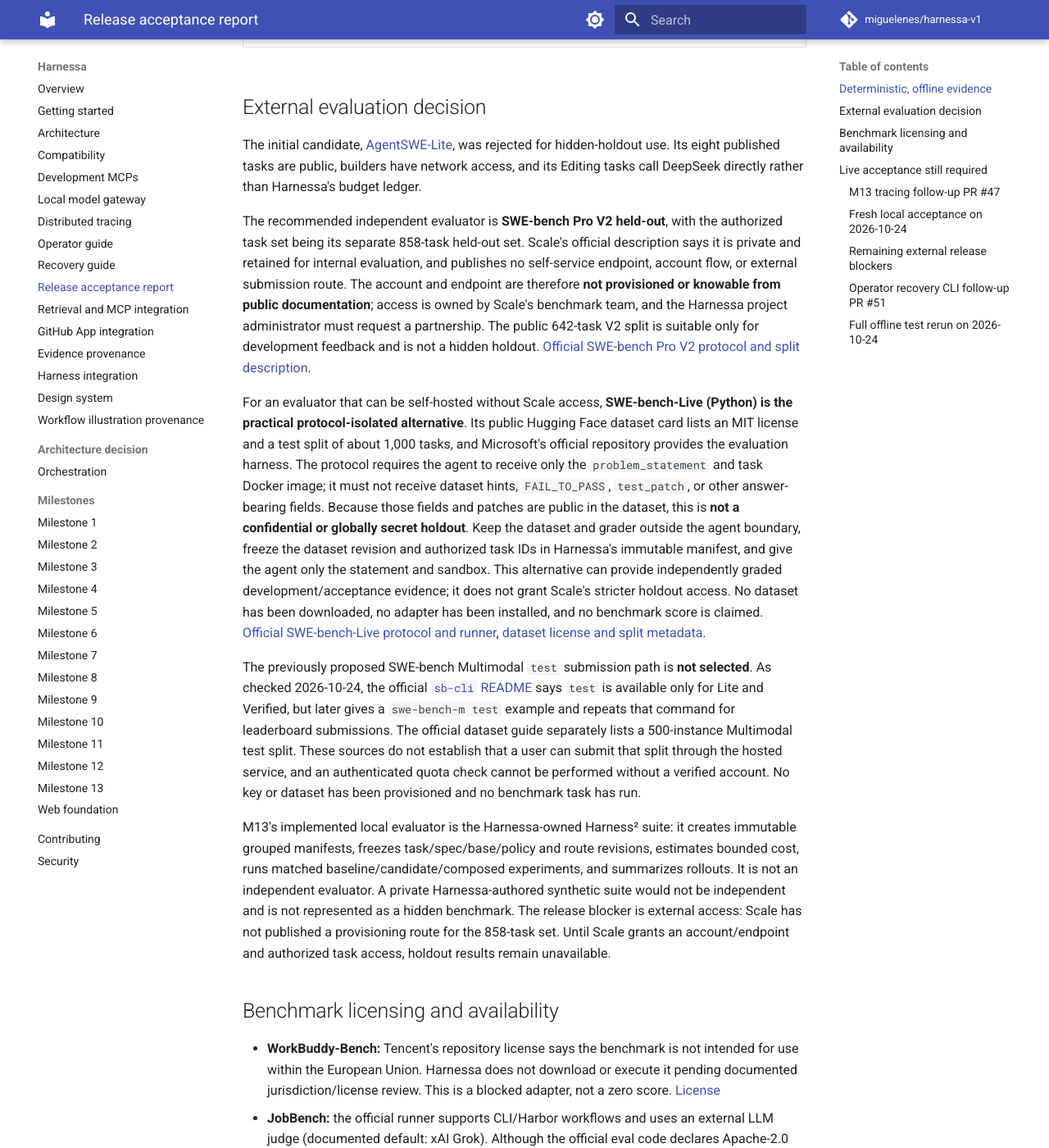
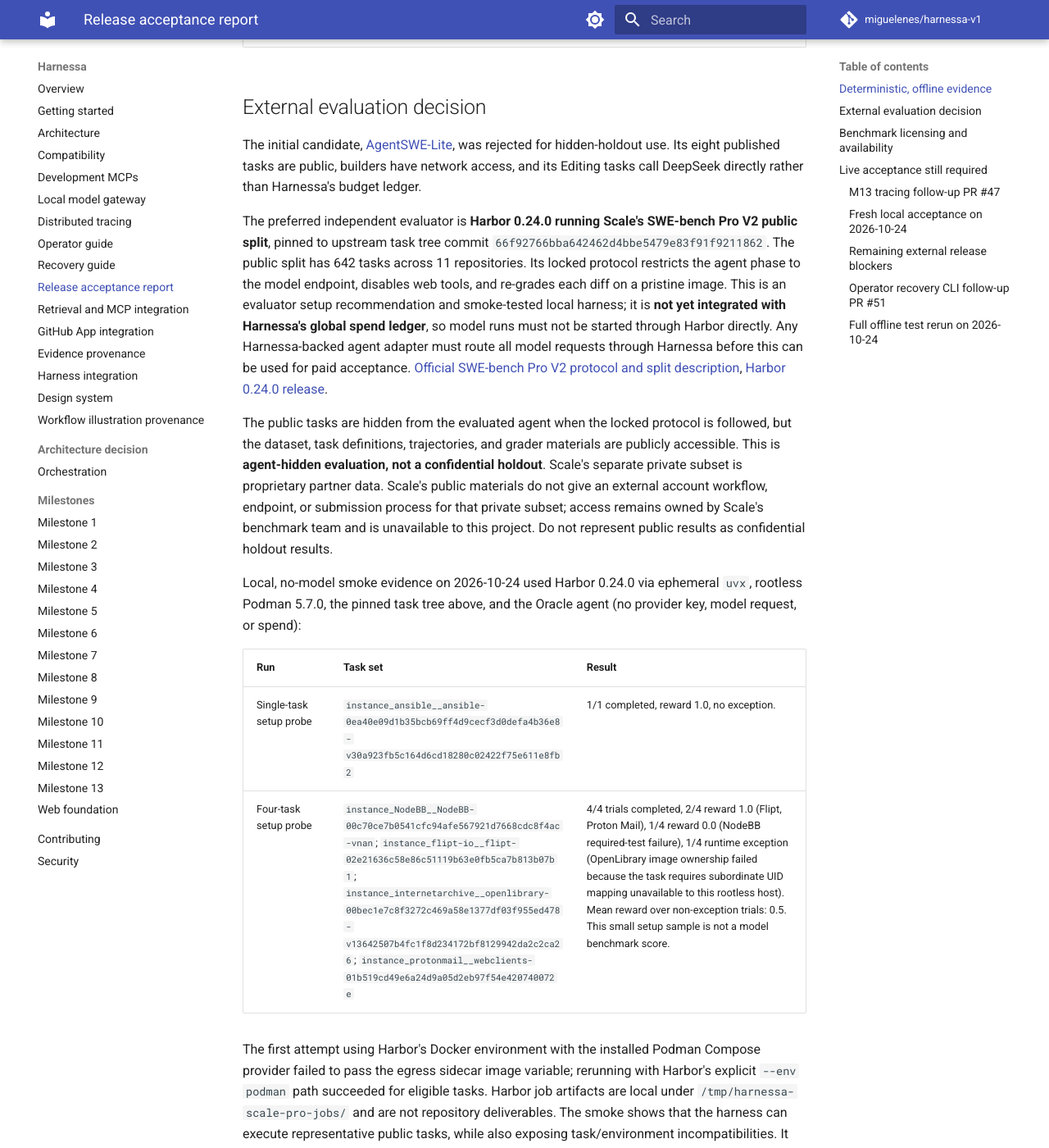
Before and after one commit to miguelenes/harnessa-v1, an MkDocs documentation site: the page built from docs/acceptance-report.md, in a window 1280 px wide and 1400 px high, scrolled down 2918 px. Shown: the whole window at 82% size. Built offline with MkDocs 1.6.1 and Material for MkDocs 9.7.7, drawn with Linux system fonts in a browser that asks for light colours; comment, search, counter and statistics services are not loaded; some of the changed text lies outside the part shown.

Commit message:
Document public evaluator setup evidence (#54)

```diff
--- a/docs/acceptance-report.md
+++ b/docs/acceptance-report.md
@@ -24,13 +24,24 @@
 
 The initial candidate, [AgentSWE-Lite](https://github.com/VectorSpaceLab/AgentSWE), was rejected for hidden-holdout use. Its eight published tasks are public, builders have network access, and its Editing tasks call DeepSeek directly rather than Harnessa's budget ledger.
 
-The recommended independent evaluator is **SWE-bench Pro V2 held-out**, with the authorized task set being its separate 858-task held-out set. Scale's official description says it is private and retained for internal evaluation, and publishes no self-service endpoint, account flow, or external submission route. The account and endpoint are therefore **not provisioned or knowable from public documentation**; access is owned by Scale's benchmark team, and the Harnessa project administrator must request a partnership. The public 642-task V2 split is suitable only for development feedback and is not a hidden holdout. [Official SWE-bench Pro V2 protocol and split description](https://labs.scale.com/leaderboard/swe_bench_pro_public_v2).
+The preferred independent evaluator is **Harbor 0.24.0 running Scale's SWE-bench Pro V2 public split**, pinned to upstream task tree commit `66f92766bba642462d4bbe5479e83f91f9211862`. The public split has 642 tasks across 11 repositories. Its locked protocol restricts the agent phase to the model endpoint, disables web tools, and re-grades each diff on a pristine image. This is an evaluator setup recommendation and smoke-tested local harness; it is **not yet integrated with Harnessa's global spend ledger**, so model runs must not be started through Harbor directly. Any Harnessa-backed agent adapter must route all model requests through Harnessa before this can be used for paid acceptance. [Official SWE-bench Pro V2 protocol and split description](https://labs.scale.com/leaderboard/swe_bench_pro_public_v2), [Harbor 0.24.0 release](https://github.com/harbor-framework/harbor/releases/tag/v0.24.0).
+
+The public tasks are hidden from the evaluated agent when the locked protocol is followed, but the dataset, task definitions, trajectories, and grader materials are publicly accessible. This is **agent-hidden evaluation, not a confidential holdout**. Scale's separate private subset is proprietary partner data. Scale's public materials do not give an external account workflow, endpoint, or submission process for that private subset; access remains owned by Scale's benchmark team and is unavailable to this project. Do not represent public results as confidential holdout results.
+
+Local, no-model smoke evidence on 2026-10-24 used Harbor 0.24.0 via ephemeral `uvx`, rootless Podman 5.7.0, the pinned task tree above, and the Oracle agent (no provider key, model request, or spend):
+
+| Run | Task set | Result |
+|---|---|---|
+| Single-task setup probe | `instance_ansible__ansible-0ea40e09d1b35bcb69ff4d9cecf3d0defa4b36e8-v30a923fb5c164d6cd18280c02422f75e611e8fb2` | 1/1 completed, reward 1.0, no exception. |
+| Four-task setup probe | `instance_NodeBB__NodeBB-00c70ce7b0541cfc94afe567921d7668cdc8f4ac-vnan`; `instance_flipt-io__flipt-02e21636c58e86c51119b63e0fb5ca7b813b07b1`; `instance_internetarchive__openlibrary-00bec1e7c8f3272c469a58e1377df03f955ed478-v13642507b4fc1f8d234172bf8129942da2c2ca26`; `instance_protonmail__webclients-01b519cd49e6a24d9a05d2eb97f54e420740072e` | 4/4 trials completed, 2/4 reward 1.0 (Flipt, Proton Mail), 1/4 reward 0.0 (NodeBB required-test failure), 1/4 runtime exception (OpenLibrary image ownership failed because the task requires subordinate UID mapping unavailable to this rootless host). Mean reward over non-exception trials: 0.5. This small setup sample is not a model benchmark score. |
+
+The first attempt using Harbor's Docker environment with the installed Podman Compose provider failed to pass the egress sidecar image variable; rerunning with Harbor's explicit `--env podman` path succeeded for eligible tasks. Harbor job artifacts are local under `/tmp/harnessa-scale-pro-jobs/` and are not repository deliverables. The smoke shows that the harness can execute representative public tasks, while also exposing task/environment incompatibilities. It does not verify a Harnessa adapter, spend enforcement, representative model performance, the entire 642-task split, or confidential holdout access. For official split details and the locked evaluation claims, see [Scale's SWE-bench Pro V2 release](https://labs.scale.com/leaderboard/swe_bench_pro_public_v2).
 
 For an evaluator that can be self-hosted without Scale access, **SWE-bench-Live (Python) is the practical protocol-isolated alternative**. Its public Hugging Face dataset card lists an MIT license and a test split of about 1,000 tasks, and Microsoft's official repository provides the evaluation harness. The protocol requires the agent to receive only the `problem_statement` and task Docker image; it must not receive dataset hints, `FAIL_TO_PASS`, `test_patch`, or other answer-bearing fields. Because those fields and patches are public in the dataset, this is **not a confidential or globally secret holdout**. Keep the dataset and grader outside the agent boundary, freeze the dataset revision and authorized task IDs in Harnessa's immutable manifest, and give the agent only the statement and sandbox. This alternative can provide independently graded development/acceptance evidence; it does not grant Scale's stricter holdout access. No dataset has been downloaded, no adapter has been installed, and no benchmark score is claimed. [Official SWE-bench-Live protocol and runner](https://github.com/microsoft/SWE-bench-Live/blob/main/README.md), [dataset license and split metadata](https://huggingface.co/datasets/SWE-bench-Live/SWE-bench-Live).
 
-The previously proposed SWE-bench Multimodal `test` submission path is **not selected**. As checked 2026-10-24, the official [`sb-cli` README](https://github.com/swe-bench/sb-cli) says `test` is available only for Lite and Verified, but later gives a `swe-bench-m test` example and repeats that command for leaderboard submissions. The official dataset guide separately lists a 500-instance Multimodal test split. These sources do not establish that a user can submit that split through the hosted service, and an authenticated quota check cannot be performed without a verified account. No key or dataset has been provisioned and no benchmark task has run.
+The previously proposed SWE-bench Multimodal `test` submission path is **not selected**. As checked 2026-10-24, the official [`sb-cli` README](https://github.com/swe-bench/sb-cli) says `test` is available only for Lite and Verified, but later gives a `swe-bench-m test` example and repeats that command for leaderboard submissions. The official dataset guide separately lists a 500-instance Multimodal test split. These sources do not establish that a user can submit that split through the hosted service, and an authenticated quota check cannot be performed without a verified account. No key has been provisioned and no Multimodal task has run.
 
-M13's implemented local evaluator is the Harnessa-owned Harness² suite: it creates immutable grouped manifests, freezes task/spec/base/policy and route revisions, estimates bounded cost, runs matched baseline/candidate/composed experiments, and summarizes rollouts. It is not an independent evaluator. A private Harnessa-authored synthetic suite would not be independent and is not represented as a hidden benchmark. The release blocker is external access: Scale has not published a provisioning route for the 858-task set. Until Scale grants an account/endpoint and authorized task access, holdout results remain unavailable.
+M13's implemented local evaluator is the Harnessa-owned Harness² suite: it creates immutable grouped manifests, freezes task/spec/base/policy and route revisions, estimates bounded cost, runs matched baseline/candidate/composed experiments, and summarizes rollouts. It is not an independent evaluator. A private Harnessa-authored synthetic suite would not be independent and is not represented as a hidden benchmark. The release blocker for confidential Scale evaluation is external access: Scale has not published a provisioning route for its private partner subset. Until Scale grants an account/endpoint and authorized task access, confidential holdout results remain unavailable.
 
 ## Benchmark licensing and availability
 
@@ -39,7 +50,7 @@
 - **Harvey LAB:** the official GitHub repository declares MIT and includes a task set and its own execution/evaluation harness. No Harnessa adapter or metered judge integration is installed. [Official repository](https://github.com/HarveyAI/harvey-labs)
 - **SWE-bench-Live:** an additional MIT-licensed public dataset with an official self-hosted evaluator and a protocol that isolates answer-bearing fields from the evaluated agent. It is recommended as a reachable protocol-isolated option, not described as a confidential holdout; no Harnessa adapter or task run is present. [Official evaluator protocol](https://github.com/microsoft/SWE-bench-Live/blob/main/README.md), [dataset card](https://huggingface.co/datasets/SWE-bench-Live/SWE-bench-Live)
 
-No benchmark package or dataset has been downloaded into this repository. The two model-backed calls above were configuration checks only; no benchmark run was started.
+No benchmark package or dataset has been downloaded into this repository; Harbor's ephemeral smoke artifacts are under `/tmp/harnessa-scale-pro-jobs/`. The two model-backed calls recorded above were route-configuration checks only. The benchmark smoke used the Oracle agent and made no model request, so it incurred no provider spend.
 
 ## Live acceptance still required
 
@@ -62,8 +73,8 @@
 
 - **GitHub App and authorized disposable repository:** the user authorized creation of a new private disposable repository. The least-privilege App installation and exact repository workflow are still pending; no real issue/branch/PR/archive effect was attempted.
 - **Provider-backed agent and resilience:** the exposed provider credential rotation has not been confirmed. After rotation, the project administrator must confirm the lifetime €20 ledger and configure finite project/task/run budgets; then exercise a real isolated agent, 429 failover, and primary/probe contention within the remaining allowance. No call was made in this run.
-- **Independent hidden holdout:** Scale must provide an account/endpoint and authorize the 858-task SWE-bench Pro V2 held-out set. Its official public materials identify the set as internal-only and provide no self-service provisioning path. Public development results cannot substitute for that evidence.
-- **Browser acceptance:** the user authorized local Chrome use and said they will enable remote debugging. Browser Harness has not yet confirmed a CDP connection; responsive/keyboard/contrast/reduced-motion review and browser stream reconnect remain unverified until it connects.
+- **Independent confidential holdout:** Scale must provide an account/endpoint and authorize access to its private partner subset. Its official public materials provide no self-service provisioning path. Public development results cannot substitute for that evidence.
+- **Browser acceptance:** the user authorized local Chrome use. On 2026-10-24, Chrome was running but Browser Harness reported no live daemon or CDP connection; responsive/keyboard/contrast/reduced-motion review and browser stream reconnect remain unverified until the browser connection is available.
 
 The offline implementation and deterministic tests remain distinct from these live integrations. A private disposable acceptance repository now exists at [miguelenes/harnessa-m13-acceptance-20261024](https://github.com/miguelenes/harnessa-m13-acceptance-20261024); no GitHub App has been registered or installed, and no external effect was attempted. No benchmark score or end-to-end external effect is claimed.
 
```
